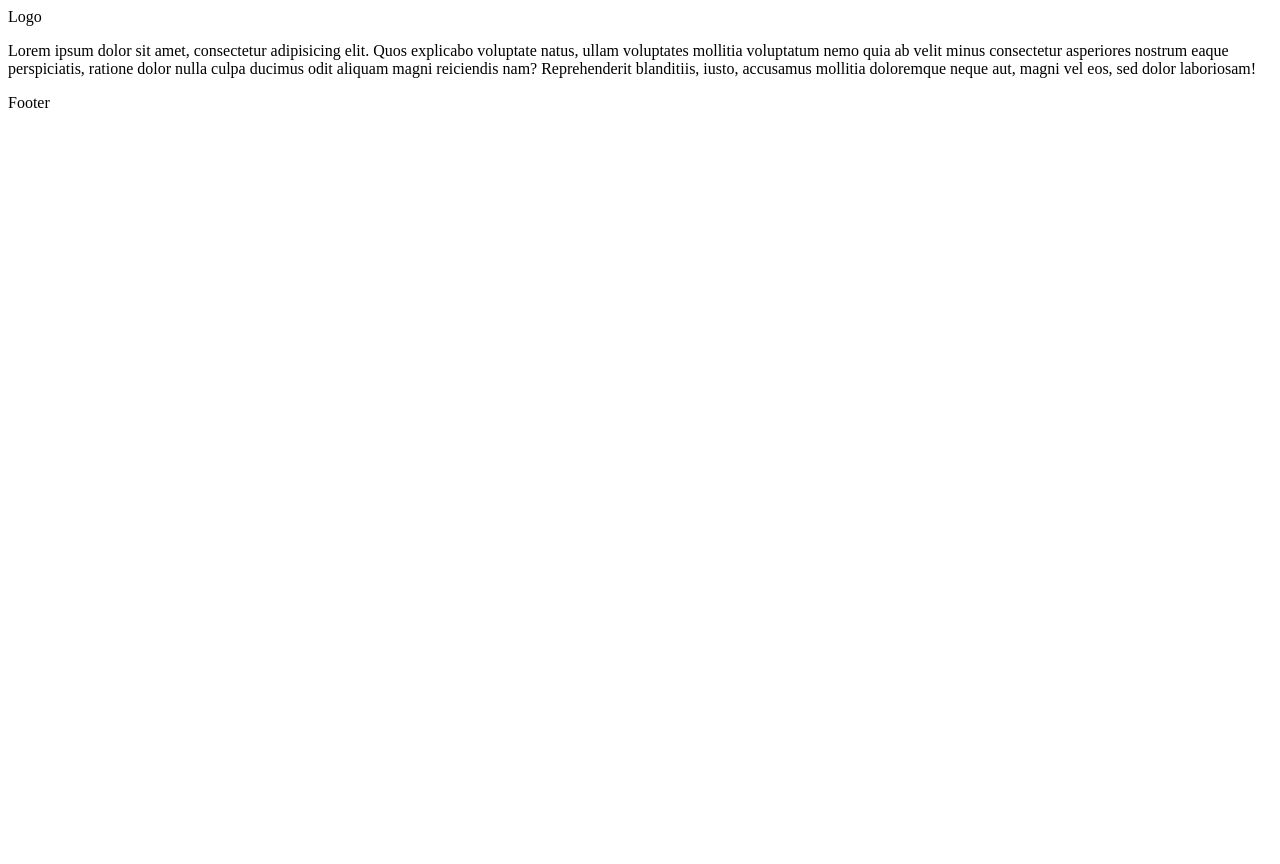
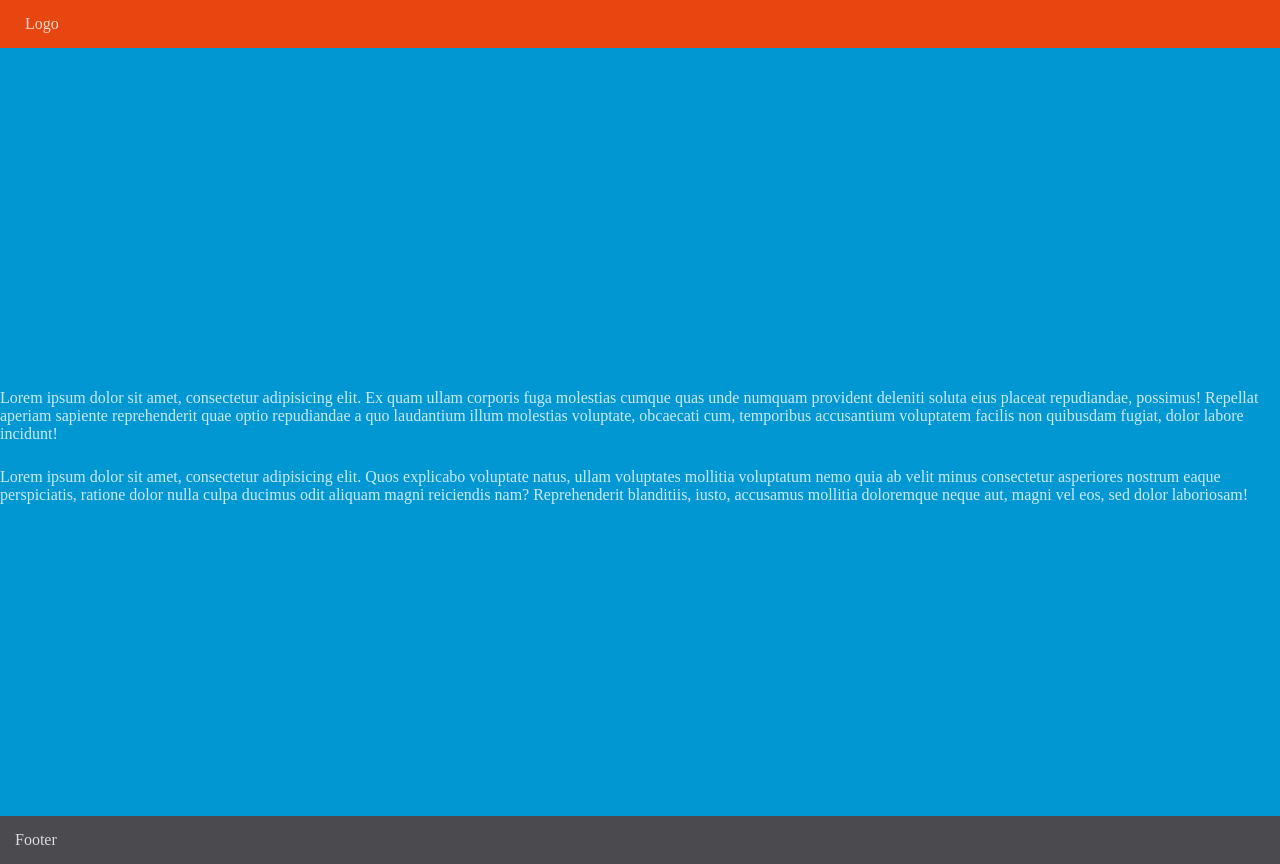
Before and after one commit to Junon72/responsive-design-mini-project, a plain HTML site: page index.html in a window 1280 px wide. Before the commit the page ends 800 px from the top, so only its background shows below. Drawn offline with Linux system fonts and the light colour scheme.

Commit message:
Completed

```diff
--- a/index.html
+++ b/index.html
@@ -13,7 +13,11 @@
 			<div class="logo">Logo</div>
 		</header>
 		<section class="section">
-			<aticle class="article column column-60"></article>
+			<article class="article column column-60">
+				<p class="section-paragraph">
+					Lorem ipsum dolor sit amet, consectetur adipisicing elit. Ex quam ullam corporis fuga molestias cumque quas unde numquam provident deleniti soluta eius placeat repudiandae, possimus! Repellat aperiam sapiente reprehenderit quae optio repudiandae a quo laudantium illum molestias voluptate, obcaecati cum, temporibus accusantium voluptatem facilis non quibusdam fugiat, dolor labore incidunt!
+				</p>
+			</article>
 			<aside class="column column-40">
 				<p class="section-paragraph">
 					Lorem ipsum dolor sit amet, consectetur adipisicing elit. Quos explicabo voluptate natus, ullam voluptates mollitia voluptatum nemo quia ab velit minus consectetur asperiores nostrum eaque perspiciatis, ratione dolor nulla culpa ducimus odit aliquam magni reiciendis nam? Reprehenderit blanditiis, iusto, accusamus mollitia doloremque neque aut, magni vel eos, sed dolor laboriosam!
--- a/main.css
+++ b/main.css
@@ -0,0 +1,32 @@
+body, html {
+    height: 100%;
+    margin: 0;
+    color: rgba(255, 255, 255, .8);
+}
+.header {
+    position: fixed;
+    top: 0;
+    left: 0;
+    right: 0;
+    background-color: #e84610;
+    padding: 15px 25px;
+}
+.main {
+    height: 100%;
+}
+.section {
+    background-color: #0097d3;
+    height: 100%;
+}
+.article, aside {
+    position: relative;
+    top: 50%;
+    transform: translateY(-50%);
+}
+.section-paragraph {
+    font-size: 1em;
+}
+.footer {
+    background-color: #4a4a4f;
+    padding: 15px;
+}
```
